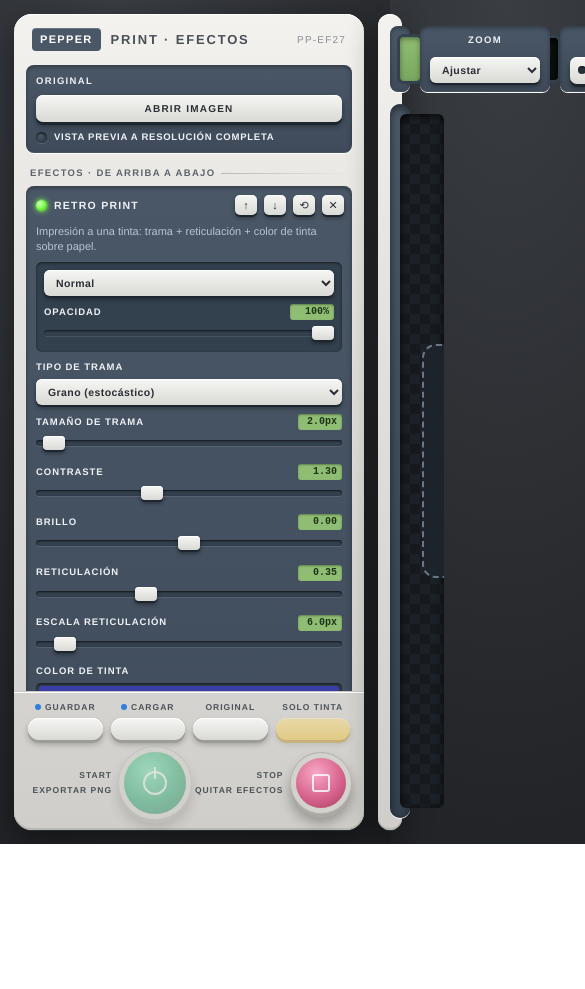
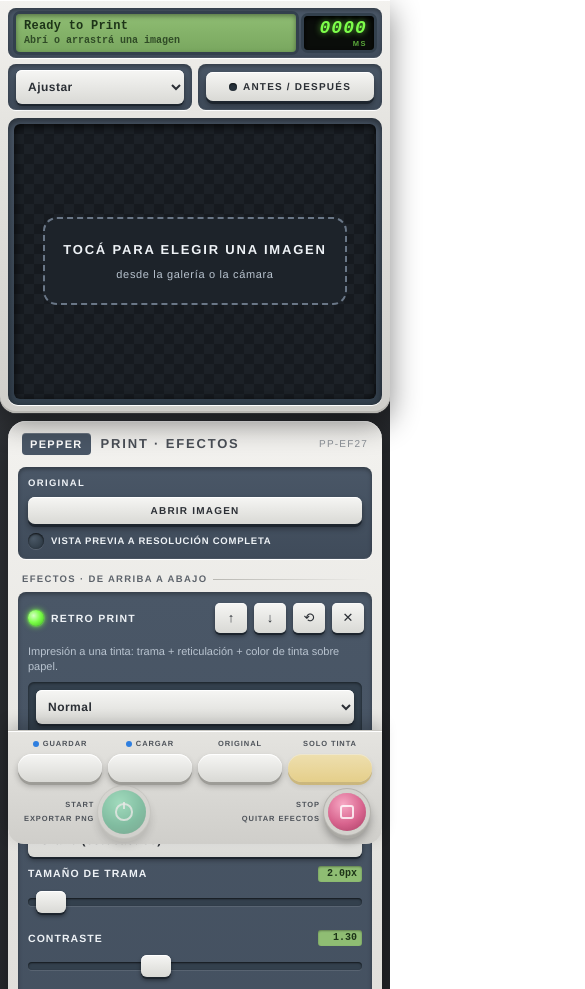
Before and after one commit to PepperPrint/pepper-efectos, a plain HTML site: page index.html in a window 390 px wide. Shown: the top 989 px of the page, 585 px wide, since content can reach past the window. Before the commit the page ends 844 px from the top, so only its background shows below. Drawn offline with Linux system fonts and the light colour scheme.

Commit message:
Add files via upload

```diff
--- a/index.html
+++ b/index.html
@@ -179,7 +179,63 @@ select option{text-transform:none}
 .empty{margin:auto;text-align:center;color:var(--label-dim);border:2px dashed var(--slate-line);border-radius:14px;padding:46px 54px;cursor:pointer;background:#1d232a;
   font-size:11px;letter-spacing:.06em}
 .empty strong{display:block;color:var(--label);font-size:13px;letter-spacing:.14em;text-transform:uppercase;margin-bottom:8px}
+.empty .touch{display:none}
 .viewport.drag .empty,.viewport.drag .stage{outline:2px dashed var(--led);outline-offset:6px}
+
+/* ---------- celular y tablet chica ---------- */
+.stage.compare{touch-action:none}
+#btnHold{-webkit-user-select:none;user-select:none;-webkit-touch-callout:none;touch-action:none}
+@media (max-width: 820px){
+  html,body{height:auto;font-size:13px}
+  .app{display:flex;flex-direction:column;height:auto;min-height:100vh;padding:8px;gap:8px}
+  /* visor fijo arriba */
+  .right{order:-1;position:sticky;top:0;z-index:20;padding:8px;border-radius:0 0 16px 16px;margin:-8px -8px 0}
+  aside{order:1}
+  .toolbar{flex-wrap:wrap;gap:6px;margin-bottom:8px}
+  .toolbar .module{padding:6px 8px;gap:8px}
+  .toolbar .module:first-child{flex:1 1 100% !important}
+  .toolbar .info{display:none}
+  .lcd{padding:4px 8px}
+  .lcd .file{font-size:12px}.lcd .status{font-size:10px}
+  .seg{min-width:70px;font-size:18px;padding:3px 7px}
+  .tb-keys{flex:1 1 0;flex-direction:row;align-items:center}
+  .tb-keys .mod-label{display:none}
+  .tb-keys select,.tb-keys .btn{width:100%;padding:9px 8px}
+  .bezel{flex:none;height:34vh;min-height:200px;padding:6px;border-radius:10px}
+  .viewport{padding:8px}
+  .empty{padding:22px 18px}
+  /* panel de controles debajo */
+  aside{overflow:visible;border-radius:16px}
+  .scroll{overflow:visible;padding:4px 10px 10px}
+  .brand{padding:12px 14px 8px}
+  .side-foot{position:sticky;bottom:0;z-index:15;border-radius:0 0 16px 16px;
+    background:linear-gradient(180deg,var(--plastic),var(--plastic-lo));box-shadow:0 -6px 16px #0003,inset 0 1px 0 #fff}
+  .side-foot{padding:8px 10px 10px}
+  .keys{gap:6px}
+  .key-cap{font-size:7.5px}
+  .big-keys{margin-top:8px;justify-content:space-between;padding:0 6px}
+  .big-keys .key-wrap{gap:8px}
+  .round{width:44px;height:44px;box-shadow:0 0 0 4px #d3d2cd,0 0 0 5px #b5b4af,0 4px 0 4px #a9a8a3,0 7px 10px 4px #0005}
+  .round.stop{width:38px;height:38px}
+  .empty .desk{display:none}
+  .empty .touch{display:inline}
+  /* controles más grandes para el dedo */
+  input[type=range]{height:30px}
+  input[type=range]::-webkit-slider-runnable-track{height:8px;border-radius:4px}
+  input[type=range]::-webkit-slider-thumb{width:30px;height:22px;margin-top:-7px;border-radius:6px}
+  input[type=range]::-moz-range-thumb{width:30px;height:22px}
+  input[type=checkbox]{width:16px;height:16px}
+  select{padding:9px 8px;font-size:12px}
+  input[type=color]{height:34px}
+  .icon-btn{width:32px;height:30px;line-height:30px;font-size:13px}
+  .card-head{padding:11px 8px 11px 10px}
+  .pill{height:28px;border-radius:14px}
+  .ctrl > label{font-size:10.5px}
+}
+@media (max-width: 380px){
+  .keys{grid-template-columns:repeat(2,1fr)}
+  .bezel{height:36vh}
+}
 </style>
 </head>
 <body>
@@ -243,8 +299,8 @@ select option{text-transform:none}
     <div class="bezel">
       <div class="viewport" id="viewport">
         <div class="empty" id="empty">
-          <strong>Arrastrá una imagen acá</strong>
-          o pegala con Ctrl/Cmd + V, o hacé clic para abrir
+          <strong><span class="desk">Arrastrá una imagen acá</span><span class="touch">Tocá para elegir una imagen</span></strong>
+          <span class="desk">o pegala con Ctrl/Cmd + V, o hacé clic para abrir</span><span class="touch">desde la galería o la cámara</span>
         </div>
         <div class="stage" id="stage" style="display:none">
           <canvas id="out"></canvas>
@@ -3064,6 +3120,7 @@ window.addEventListener('paste', e => {
 const holdOn = () => { if (srcFull) stage.classList.add('hold'); };
 const holdOff = () => stage.classList.remove('hold');
 $('#btnHold').addEventListener('pointerdown', holdOn);
+$('#btnHold').addEventListener('contextmenu', e => e.preventDefault());
 ['pointerup', 'pointerleave', 'pointercancel'].forEach(t => $('#btnHold').addEventListener(t, holdOff));
 let stopArmed = false, stopTimer = null;
 $('#btnStop').onclick = () => {
```
